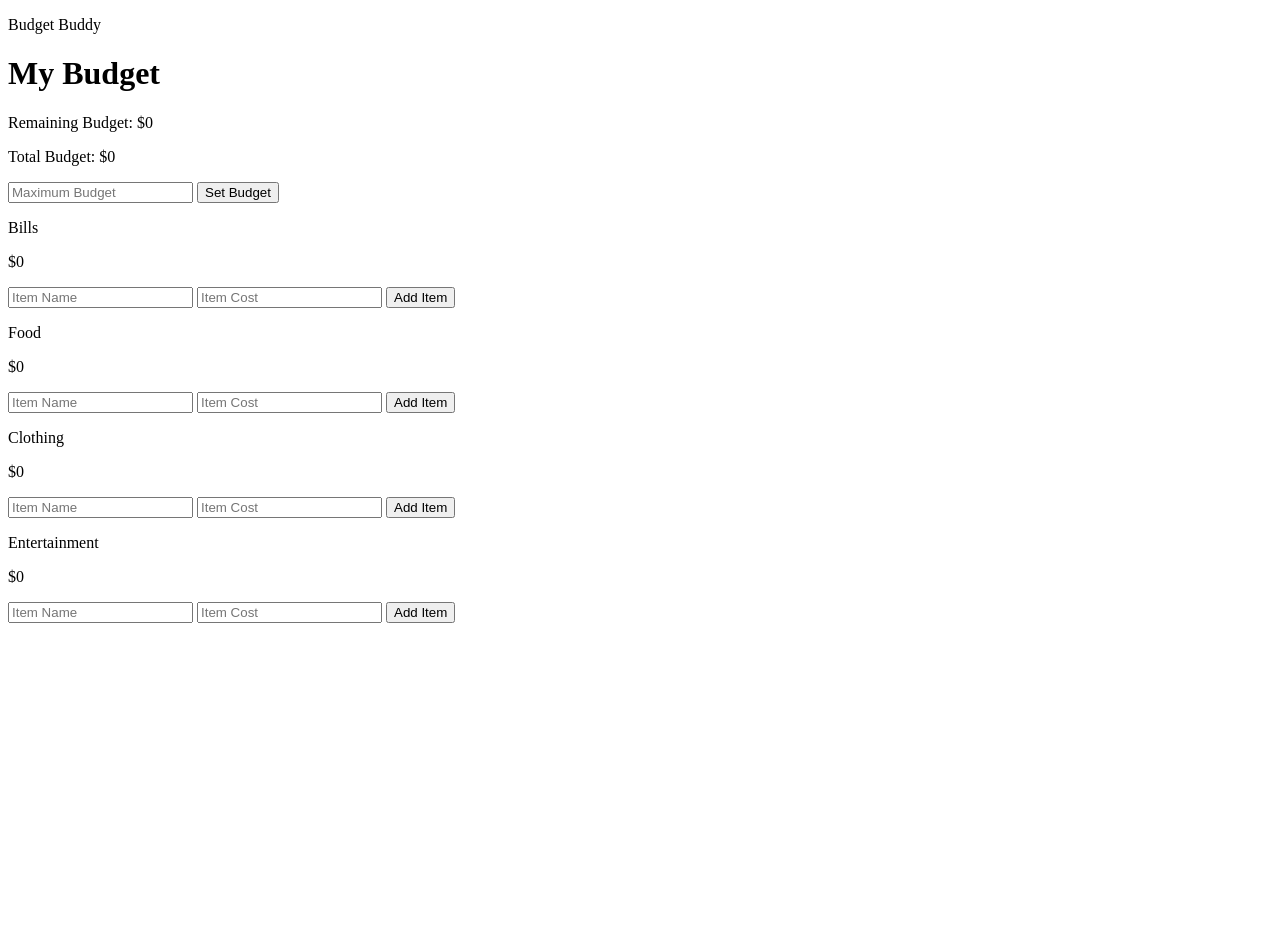
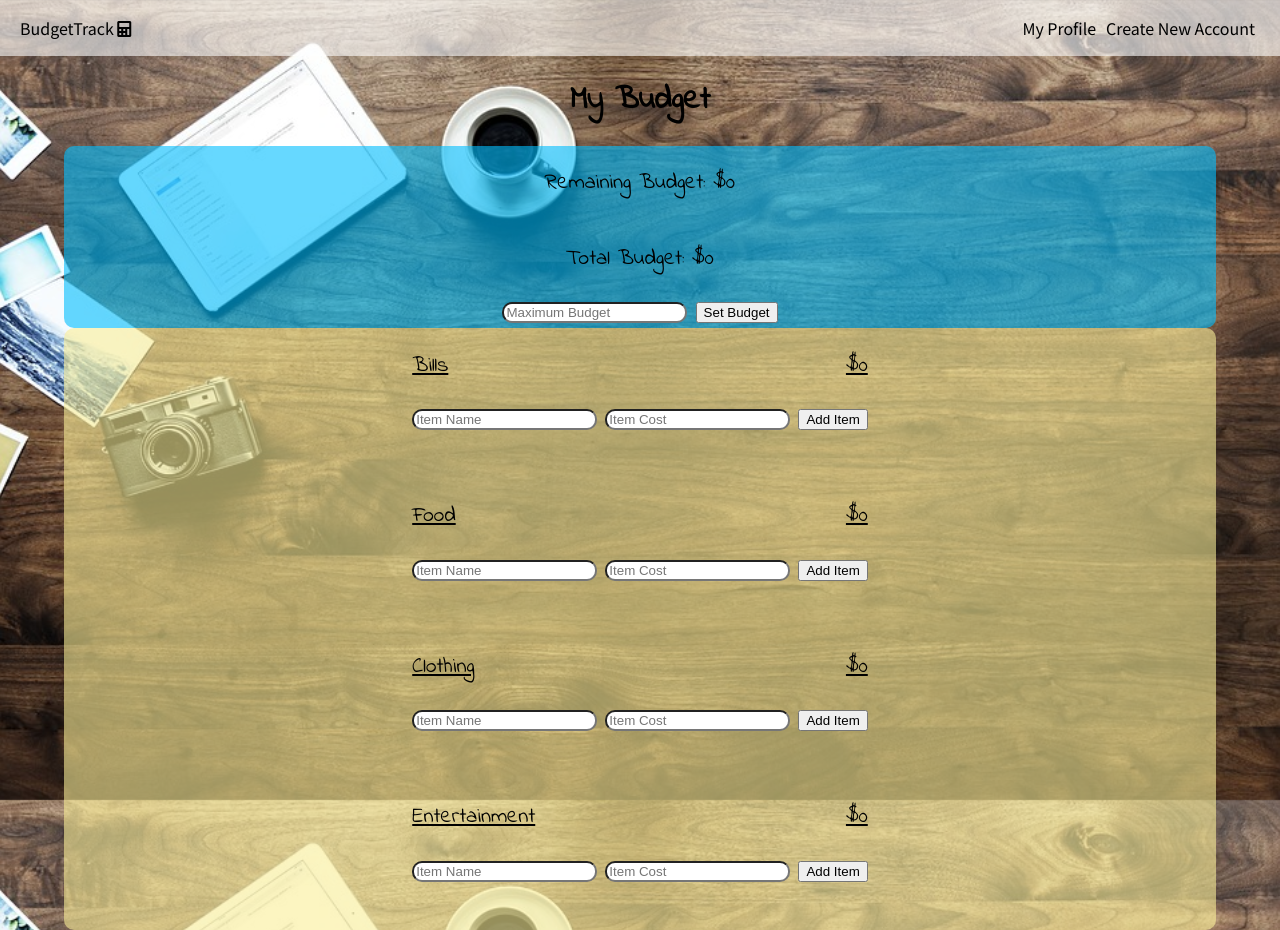
Before and after one commit to spencerkw/budget-buddy-js, a plain HTML site: page index.html in a window 1280 px wide. Before the commit the page ends 800 px from the top, so only its background shows below. Drawn offline with Linux system fonts and the light colour scheme.

Commit message:
basic styling set up

```diff
--- a/index.html
+++ b/index.html
@@ -6,12 +6,15 @@
   <meta http-equiv="X-UA-Compatible" content="ie=edge">
   <link rel="stylesheet" href="https://use.fontawesome.com/releases/v5.8.2/css/all.css" integrity="sha384-oS3vJWv+0UjzBfQzYUhtDYW+Pj2yciDJxpsK1OYPAYjqT085Qq/1cq5FLXAZQ7Ay" crossorigin="anonymous">
   <link rel="stylesheet" href="styles/styles.css">
-  <title>Budget Buddy</title>
+  <title>BudgetTrack</title>
 </head>
 <body>
   <header>
-    <p class="site-title">Budget Buddy</p>
-    <nav></nav>
+    <p class="site-title">BudgetTrack <i class="fas fa-calculator"></i></p>
+    <nav>
+      <a href="">My Profile</a>
+      <a href="">Create New Account</a>
+    </nav>
   </header>
 
   <main>
--- a/styles/styles.css
+++ b/styles/styles.css
@@ -0,0 +1,84 @@
+@import url("https://fonts.googleapis.com/css?family=Indie+Flower|Noto+Sans+TC");
+
+
+html {
+  background-image: url("../img/wood-table.jpg");
+  background-repeat: no-repeat;
+  background-size: cover;
+  background-attachment: fixed;
+}
+
+body {
+  margin: 0;
+  padding: 0;
+  font-family: 'Noto Sans TC', sans-serif;
+}
+
+header {
+  display: flex;
+  padding: 0 20px;
+  background-color: rgba(255, 255, 255, 0.6);
+}
+
+.site-title {
+  flex: 1;
+}
+
+nav {
+  display: flex;
+  flex-direction: row;
+  justify-content: space-between;
+  align-items: center;
+}
+
+a {
+  text-decoration: none;
+  color: inherit;
+  margin: 5px;
+}
+
+main, section {
+  display: flex;
+  flex-direction: column;
+  align-items: center;
+}
+
+main {
+  font-family: 'Indie Flower', cursive;
+  border-radius: 5px;
+}
+
+section {
+  width: 90%;
+  border-radius: 10px;
+  font-size: 1.35rem;
+}
+
+.total-budget-section {
+  background-color: rgba(0,191,255, 0.6);
+
+}
+
+.categories-section {
+  background-color: rgba(250, 238, 152, 0.6);
+}
+
+.section-title {
+  display: flex;
+  justify-content: space-between;
+}
+
+.section-title:first-child {
+  text-decoration: underline;
+  flex: 1;
+}
+
+.category {
+  display: flex;
+  flex-direction: column;
+}
+
+input {
+  border-radius: 10px;
+
+}
```
Also changed, not shown: img/wood-table.jpg (added).
